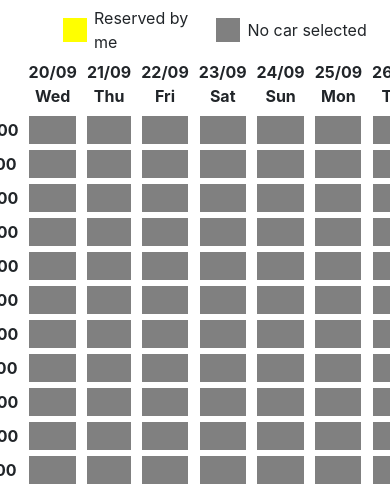
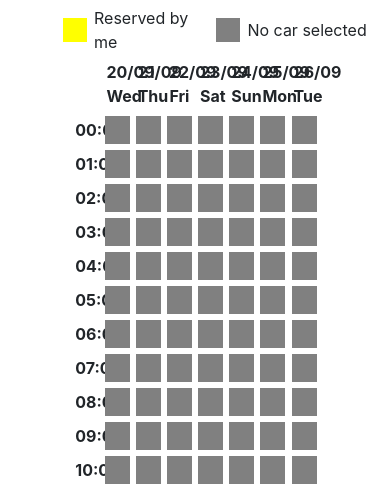
Before and after one commit to dokibal/car-reservation, a React (Create React App) app: page / in a window 390 px wide. Shown: the part 187-675 px from the top of the page. Built offline with nearby package versions, Linux system fonts and the light colour scheme; no server answers.

Commit message:
Calendar view responsive test 1

```diff
--- a/src/components/reservation_calendar.css
+++ b/src/components/reservation_calendar.css
@@ -2,6 +2,7 @@
 .table-center {
     text-align: center;
     width: 8vw;
+    max-width: 8vw;
     padding: 5px;
     position: relative;
     font-weight: bold;
--- a/src/components/reservation_list.css
+++ b/src/components/reservation_list.css
@@ -16,19 +16,10 @@
     margin-left:10px;
     margin-right:5px;
 }
-/* .vertical-center {
-  height: 100%;
-  display: flex;
-  flex-direction: column;
-  justify-content: center;
-}
-.reservation-info{
-    display:flex;
-    flex-direction: row;
-    margin:5px;
-    gap:5px;
-} */
 .reservation-info-table{
     margin-left:40px;
     border-spacing: 30px;
 }
+.one-line-div{
+    white-space: nowrap;
+}
```
